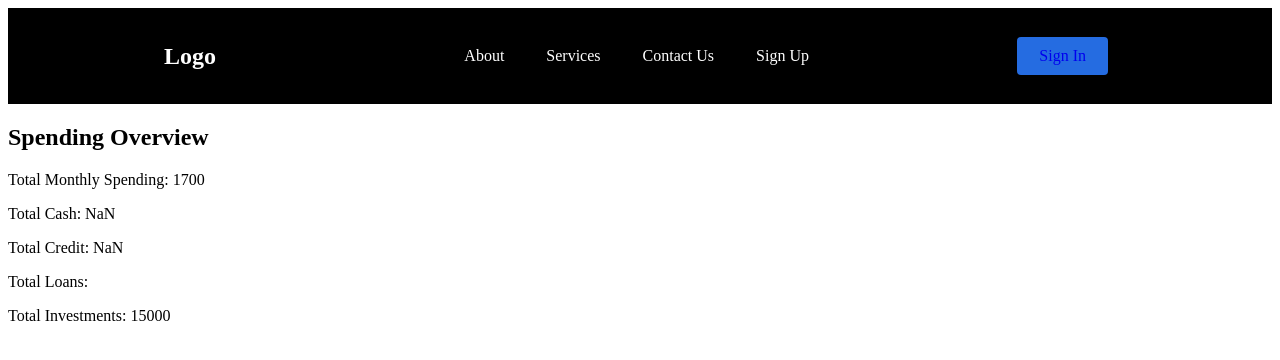
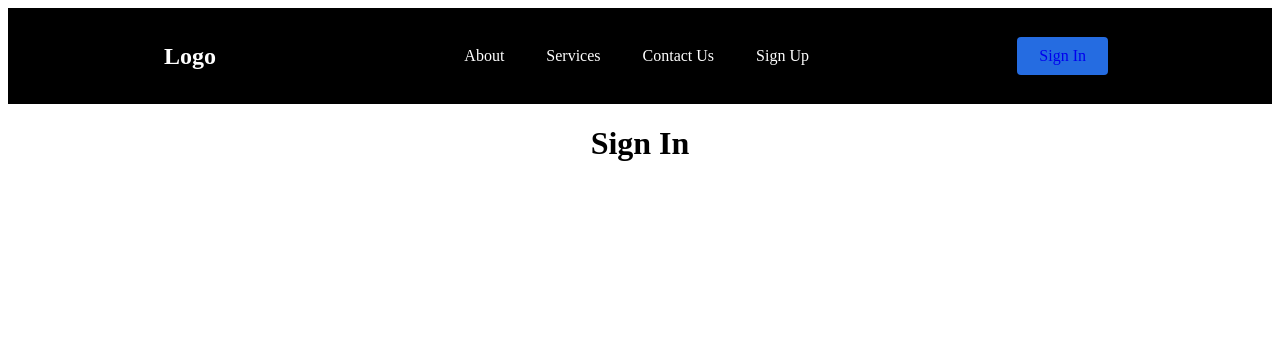
Before and after one commit to Dantallope/BigBoiBudgeting, a React (Create React App) app: page /sign-in in a window 1280 px wide. Shown: the top 360 px of the page. Built offline with nearby package versions, Linux system fonts and the light colour scheme.

Commit message:
added all routes for navbar

```diff
--- a/src/App.js
+++ b/src/App.js
@@ -3,10 +3,13 @@ import './css/App.css'
 import NavBar from './NavBar';
 import { BrowserRouter as Router, Routes, Route } from 'react-router-dom';
 
-import AppSpendingOverview from './overview.js';
+// import AppSpendingOverview from './overview.js';
 import Home from './pages'
 import About from './pages/about'
 import Services from './pages/services'
+import ContactUs from './pages/contact-us'
+import SignIn from './pages/sign-in'
+import SignUp from './pages/sign-up'
 
 
 
@@ -18,8 +21,10 @@ function App() {
           <Route path="/" exact element={ <Home/> } />
           <Route path="/about"  element={ <About/> } />
           <Route path="/services"  element={ <Services/> } />
+          <Route path="/contact-us"  element={ <ContactUs/> } />
+          <Route path="/sign-in"  element={ <SignIn/> } />
+          <Route path="/sign-up"  element={ <SignUp/> } />
         </Routes>
-      <AppSpendingOverview />
     </Router>
   );
 }
--- a/src/NavBar/index.js
+++ b/src/NavBar/index.js
@@ -32,7 +32,7 @@ const NavBar = () => {
                 </NavLink>
             </NavMenu>
         <NavBtn>
-            <NavBtnLink to='/signin'>Sign In</NavBtnLink>
+            <NavBtnLink to='/sign-in'>Sign In</NavBtnLink>
         </NavBtn>
         </Nav>
     </>
--- /dev/null
+++ b/src/pages/contact-us.js
@@ -0,0 +1,11 @@
+import React from 'react'
+
+const ContactUs = () => {
+  return (
+    <div style = {{display:'flex',justifyContent:'center', alignContent:'center',height:'90vh'}}>
+        <h1>Contact Us</h1>
+    </div>
+  )
+}
+
+export default ContactUs
--- /dev/null
+++ b/src/pages/sign-in.js
@@ -0,0 +1,11 @@
+import React from 'react'
+
+const SignIn = () => {
+  return (
+    <div style = {{display:'flex',justifyContent:'center', alignContent:'center',height:'90vh'}}>
+        <h1>Sign In</h1>
+    </div>
+  )
+}
+
+export default SignIn
--- /dev/null
+++ b/src/pages/sign-up.js
@@ -0,0 +1,11 @@
+import React from 'react'
+
+const SignUp = () => {
+  return (
+    <div style = {{display:'flex',justifyContent:'center', alignContent:'center',height:'90vh'}}>
+        <h1>Sign Up</h1>
+    </div>
+  )
+}
+
+export default SignUp
```
